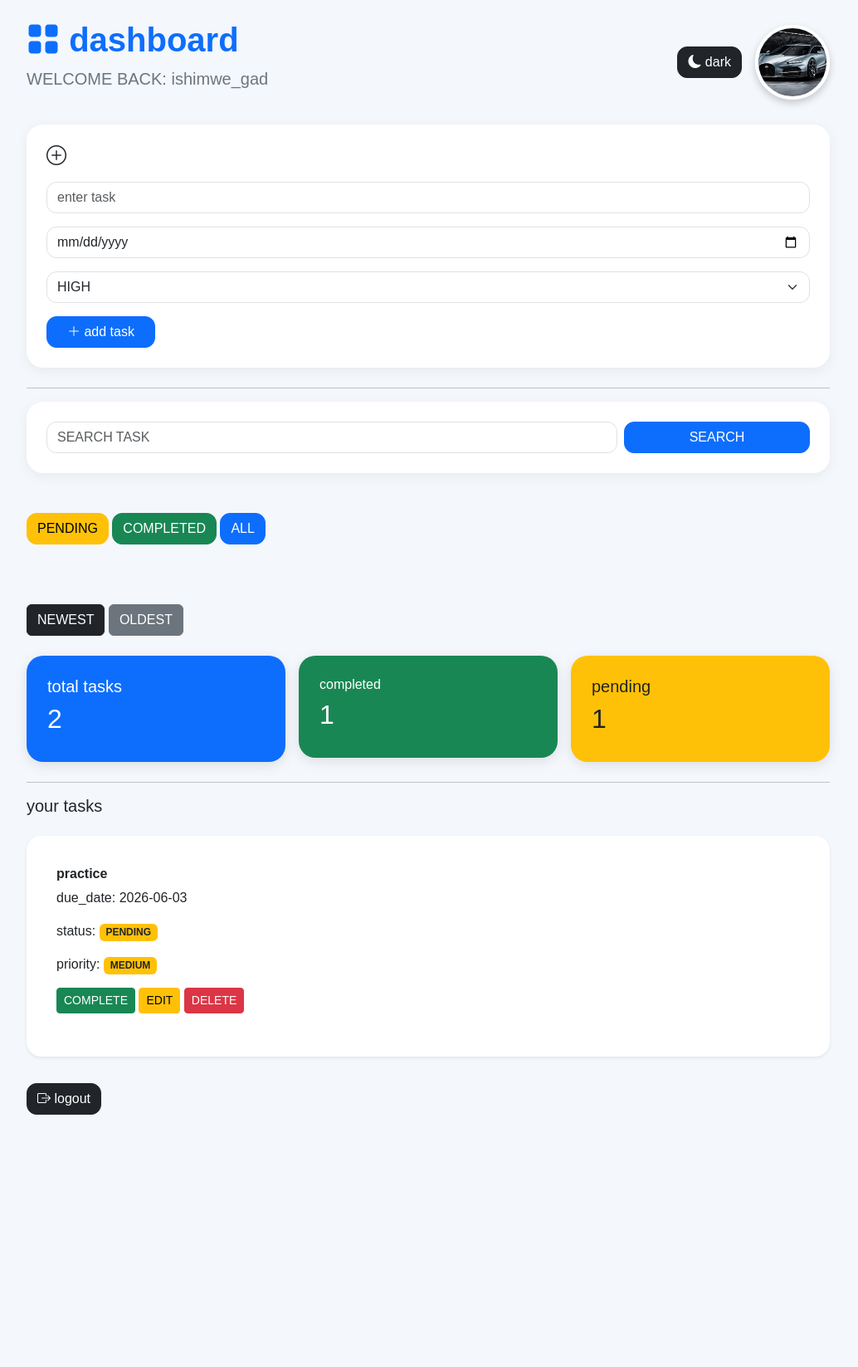
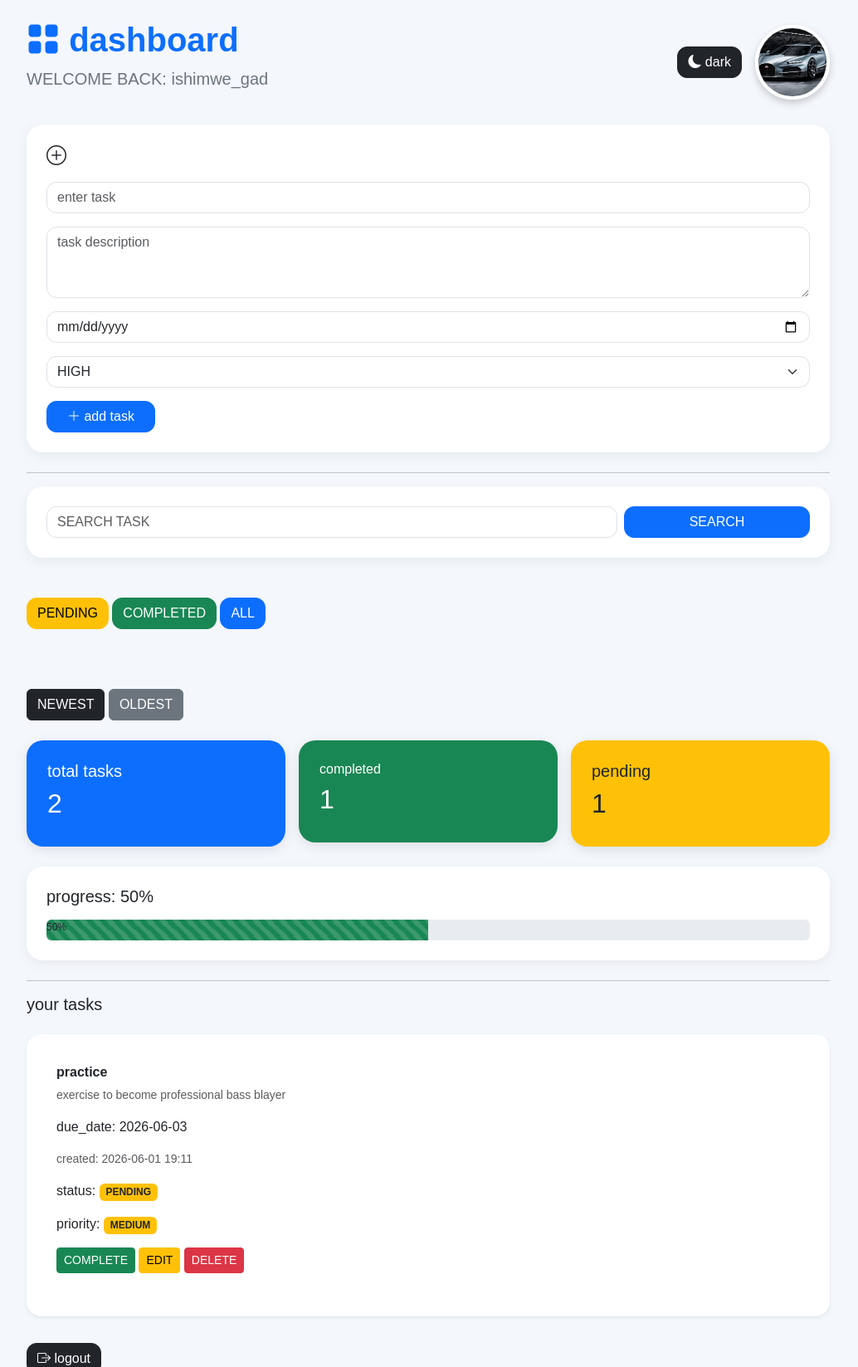
Before and after one commit to Ishimwegadsonga/task-manager-prj, a Flask app: page /dashboard?status=pending in a window 1280 px wide. Shown: the top 1647 px of the page at 83% size, without its empty margins (124-1158 px from the left). Before the commit the page ends 1343 px from the top, so only its background shows below. Run offline with Flask 3, Linux system fonts and the light colour scheme; a user stored in the database is signed in; data comes from the database, SQL or seed files in the repository; both versions use the stored data as it was after the commit.

Commit message:
added task description, created date, progress bar and dark mode

```diff
--- a/app.py
+++ b/app.py
@@ -1,5 +1,6 @@
 from flask import Flask, render_template, request,redirect,session, flash
 import sqlite3
+from datetime import datetime
 from werkzeug.security import generate_password_hash, check_password_hash
 
 
@@ -29,10 +30,12 @@ def init_db():
        CREATE TABLE IF NOT EXISTS tasks (
         id INTEGER PRIMARY KEY AUTOINCREMENT,
         user_id INTEGER,
-        title TEXT,
-        status TEXT,
+        title TEXT NOT NULL,
+        description TEXT,
+        status TEXT NOT NULL,
         due_date TEXT,
-        priority  TEXT
+        priority  TEXT,
+        created_at TEXT
            )
 
         ''')
@@ -146,7 +149,7 @@ def dashboard():
     if search:
 
         cursor.execute(
-            "SELECT id, title, status, due_date, priority FROM tasks WHERE user_id=? AND title LIKE ?",
+            "SELECT id, title, description, status, due_date, priority, created_at FROM tasks WHERE user_id=? AND title LIKE ?",
             (user_id, '%' + search + '%')
 
         )
@@ -154,7 +157,7 @@ def dashboard():
     elif status:
 
            cursor.execute(
-            "SELECT id, title, status, due_date,priority FROM tasks WHERE user_id=? AND status=?",
+            "SELECT id, title, description, status, due_date,priority, created_at FROM tasks WHERE user_id=? AND status=?",
             (user_id, status)
         )
 
@@ -162,19 +165,19 @@ def dashboard():
         if sort == "newest":
 
             cursor.execute(
-             "SELECT id, title, status, due_date, priority FROM tasks WHERE user_id=? ORDER BY id DESC",
+             "SELECT id, title, description, status, due_date, priority, created_at FROM tasks WHERE user_id=? ORDER BY id DESC",
             (user_id,)
         )
 
         elif sort == "oldest":
 
             cursor.execute(
-                "SELECT id, title, status, due_date, priority FROM tasks WHERE user_id=? ORDER BY id ASC",
+                "SELECT id, title, description, status, due_date, priority, created_at FROM tasks WHERE user_id=? ORDER BY id ASC",
                 (user_id,)
             )
         else:
             cursor.execute(
-                "SELECT id, title, status, due_date, priority FROM tasks WHERE user_id=?",
+                "SELECT id, title, description, status, due_date, priority, created_at FROM tasks WHERE user_id=?",
                 (user_id,)
             )
 
@@ -202,6 +205,13 @@ def dashboard():
 
     pending_tasks = cursor.fetchone()[0]
 
+    #====== progress percentage=====
+
+    if total_tasks > 0:
+        progress = int((completed_tasks / total_tasks) * 100)
+    else:
+        progress = 0
+
     conn.close()
 
 
@@ -211,7 +221,8 @@ def dashboard():
         tasks=tasks,
         total_tasks=total_tasks,
         completed_tasks=completed_tasks,
-        pending_tasks=pending_tasks
+        pending_tasks=pending_tasks,
+        progress=progress
     )
 
     #=====  add tasks  =====
@@ -222,10 +233,15 @@ def add_task():
     if not username:
         return redirect('/')
 
-    title = request.form['title']
+    title = request.form.get('title', '')
 
-    due_date = request.form['due_date']
-    priority = request.form['priority']
+    description = request.form.get('description', '')
+
+    due_date = request.form.get('due_date', '')
+
+    priority = request.form.get('priority', '')
+
+    created_at = datetime.now().strftime("%Y-%m-%d %H:%M")
 
     conn = sqlite3.connect('users.db')
     cursor = conn.cursor()
@@ -239,8 +255,8 @@ def add_task():
     # insert   task====
 
     cursor.execute(
-        "INSERT INTO  tasks(user_id, title, status,due_date, priority) VALUES (?, ?, ?, ?, ?)",
-        (user_id, title, "pending", due_date, priority)
+        "INSERT INTO  tasks(user_id, title, description, status, due_date, priority, created_at) VALUES (?, ?, ?, ?, ?, ?, ?)",
+        (user_id, title, description, "pending", due_date, priority, created_at)
 
      )
 
--- a/templates/dashboard.html
+++ b/templates/dashboard.html
@@ -100,6 +100,9 @@
        .dark-mode .text-secondary{
         color:#d1d1d1 !important;
        }
+      .dark-mode .text-muted{
+        color: #d1d1d1 !important;
+      }
 
     /* MOBILE RESPONSIVE */
 
@@ -197,7 +200,18 @@
                  class="form-control mb-3"
                  type="text"
                  name="title"
-                  placeholder="enter task" required>
+                 placeholder="enter task"
+                 required>
+
+            <textarea
+                class="form-control mb-3"
+                name="description"
+                rows="3"
+                placeholder="task description"
+                required></textarea>
+
+
+
             <input
                   class="form-control mb-3"
                   type="date"
@@ -314,6 +328,25 @@
   </div>
  </div>
 
+ <div class="card main-card p-4 mb-4">
+
+    <h5 class="mb-3">
+        progress: {{ progress}}%
+    </h5>
+
+    <div class="progress" style="height: 25px;">
+
+    <div
+        class="progress-bar-striped progress-bar-animated bg-success"
+        role="progressbar"
+        style="width: {{ progress }}%;">
+
+        {{ progress }}%
+
+    </div>
+    </div>
+ </div>
+
         <hr>
 
         <h5>your tasks</h5>
@@ -321,6 +354,7 @@
         <div class="mt-4">
 
             {% for task in tasks %}
+
 
             <div class="card task-card mb-3 shadow-sm">
 
@@ -330,16 +364,25 @@
                         {{ task[1] }}
                     </h6>
 
+                    <p class="text-muted small">
+                        {{ task[2] }}
+                    </p>
+
                     <p class="card-text">
                         due_date:
-                        {{ task[3] }}
+                        {{ task[4] }}
+                    </p>
+
+                    <p class="text-muted small">
+                        created:
+                        {{ task[6] }}
                     </p>
 
                     <p>
 
                     status:
 
-                    {% if task[2] == 'completed' %}
+                    {% if task[3] == 'completed' %}
 
                     <span class="badge bg-success">
                         COMPLETED
@@ -358,13 +401,13 @@
 
                 <p>
                     priority:
-                    {% if task[4] =='HIGH' %}
+                    {% if task[5] == 'HIGH' %}
                     <span class="badge bg-danger">
 
                         HIGH
                     </span>
 
-                    {% elif task[4] == 'MEDIUM' %}
+                    {% elif task[5] == 'MEDIUM' %}
 
                     <span class="badge bg-warning text-dark">
                         MEDIUM
@@ -381,7 +424,7 @@
 
             <p/>
 
-            {% if task[2] == 'pending' %}
+            {% if task[3] == 'pending' %}
 
             <a
 
@@ -430,6 +473,19 @@
 
         document.body.classList.toggle("dark-mode");
 
+        localStorage.setItem(
+            "darkMode",
+            document.body.classList.contains("dark-mode")
+        );
+
+        }
+
+        window.onload = function(){
+
+            if(localStorage.getItem("darkMode") === "true"){
+
+                document.body.classList.add("dark-mode");
+            }
         }
 
         </script>
```
Also changed, not shown: users.db.
